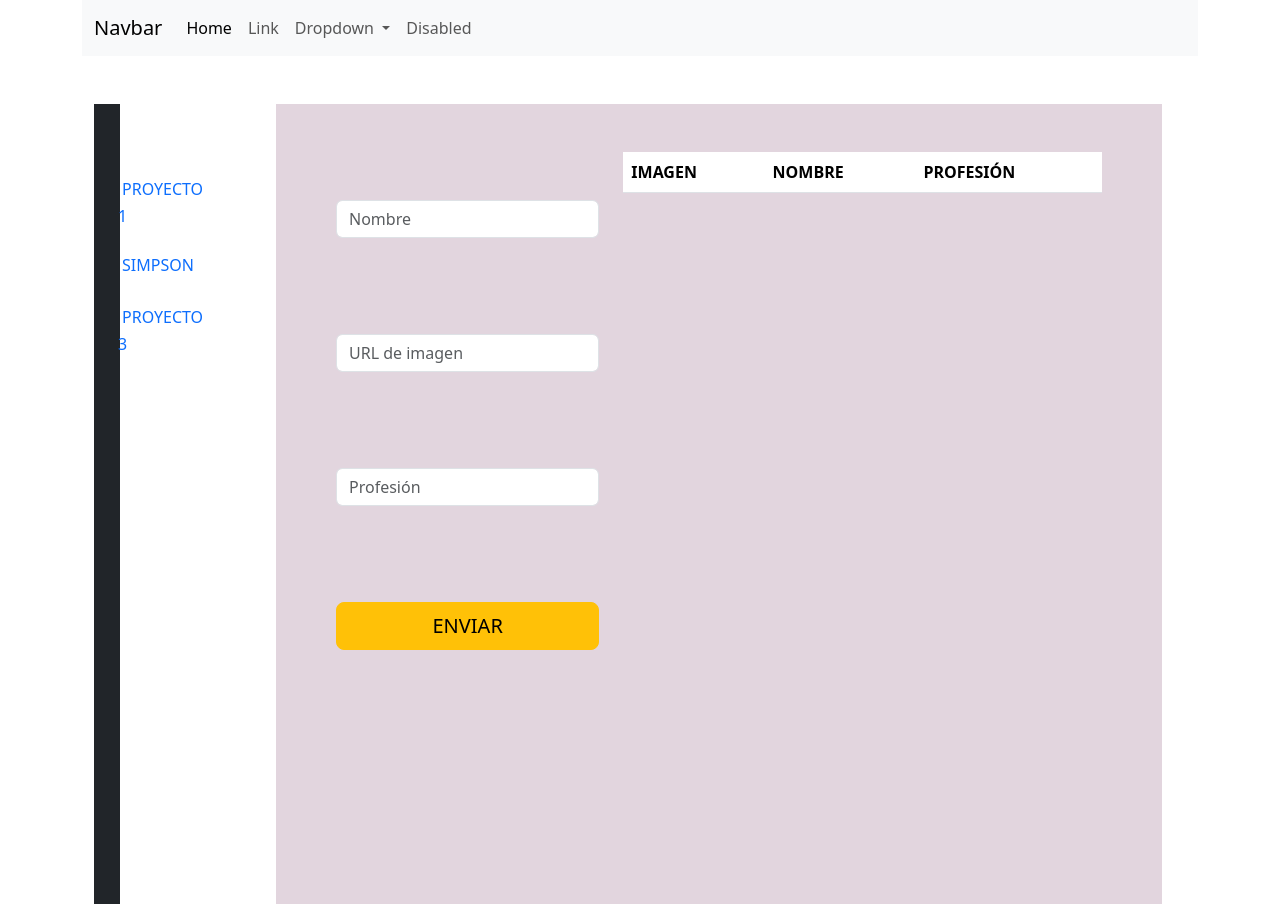
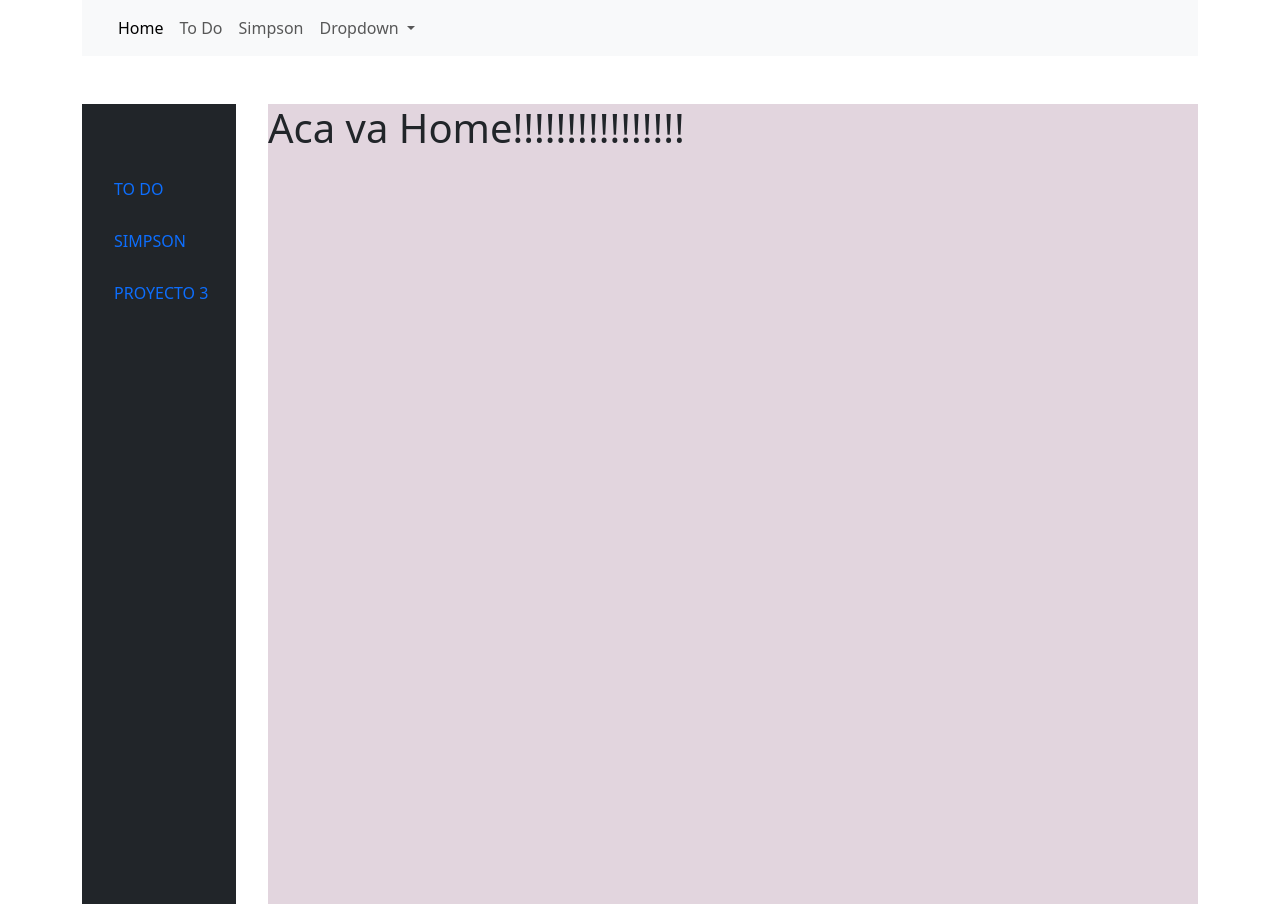
Before and after one commit to jpgoro/Bootcamp-ASJ, an Angular app in the folder Ejercitacion Angular/ejerciciosAngular/: page /home in a window 1280 px wide. Before the commit this address led to /. Built offline with nearby package versions, Linux system fonts and the light colour scheme.

Commit message:
Agregado de ruteo y home

```diff
--- a/Ejercitacion Angular/ejerciciosAngular/src/app/app-routing.module.ts
+++ b/Ejercitacion Angular/ejerciciosAngular/src/app/app-routing.module.ts
@@ -1,7 +1,16 @@
 import { NgModule } from '@angular/core';
 import { RouterModule, Routes } from '@angular/router';
+import { MainComponent } from './components/main/main.component';
+import { Proyecto1Component } from './components/proyecto1/proyecto1.component';
+import { SimpsonComponent } from './components/simpson/simpson.component';
+import { HomeComponent } from './components/home/home.component';
 
-const routes: Routes = [];
+const routes: Routes = [
+  {path: 'home', component: HomeComponent },
+  {path: 'todo', component: Proyecto1Component},
+  {path: 'simpson', component: SimpsonComponent},
+  {path:'**', pathMatch:'full', redirectTo:'home'}
+];
 
 @NgModule({
   imports: [RouterModule.forRoot(routes)],
--- a/Ejercitacion Angular/ejerciciosAngular/src/app/app.component.css
+++ b/Ejercitacion Angular/ejerciciosAngular/src/app/app.component.css
@@ -0,0 +1,4 @@
+*{
+    margin: 0;
+    padding: 0;
+}
--- a/Ejercitacion Angular/ejerciciosAngular/src/app/app.module.ts
+++ b/Ejercitacion Angular/ejerciciosAngular/src/app/app.module.ts
@@ -11,6 +11,7 @@ import { FooterComponent } from './components/footer/footer.component';
 import { SideComponent } from './components/side/side.component';
 import { Proyecto1Component } from './components/proyecto1/proyecto1.component';
 import { SimpsonComponent } from './components/simpson/simpson.component';
+import { HomeComponent } from './components/home/home.component';
 
 
 @NgModule({
@@ -21,7 +22,8 @@ import { SimpsonComponent } from './components/simpson/simpson.component';
     FooterComponent,
     SideComponent,
     Proyecto1Component,
-    SimpsonComponent
+    SimpsonComponent,
+    HomeComponent
   ],
   imports: [
     BrowserModule,
--- a/Ejercitacion Angular/ejerciciosAngular/src/app/components/header/header.component.html
+++ b/Ejercitacion Angular/ejerciciosAngular/src/app/components/header/header.component.html
@@ -1,16 +1,19 @@
 <nav class="navbar navbar-expand-lg bg-body-tertiary">
     <div class="container-fluid">
-      <a class="navbar-brand" href="#">Navbar</a>
+      <a class="navbar-brand" href="#"></a>
       <button class="navbar-toggler" type="button" data-bs-toggle="collapse" data-bs-target="#navbarSupportedContent" aria-controls="navbarSupportedContent" aria-expanded="false" aria-label="Toggle navigation">
         <span class="navbar-toggler-icon"></span>
       </button>
       <div class="collapse navbar-collapse" id="navbarSupportedContent">
         <ul class="navbar-nav me-auto mb-2 mb-lg-0">
           <li class="nav-item">
-            <a class="nav-link active" aria-current="page" href="#">Home</a>
+            <a class="nav-link active" aria-current="page" href="home">Home</a>
           </li>
           <li class="nav-item">
-            <a class="nav-link" href="#">Link</a>
+            <a class="nav-link" href="todo">To Do</a>
+          </li>
+          <li class="nav-item">
+            <a class="nav-link" href="simpson">Simpson</a>
           </li>
           <li class="nav-item dropdown">
             <a class="nav-link dropdown-toggle" href="#" role="button" data-bs-toggle="dropdown" aria-expanded="false">
@@ -23,9 +26,6 @@
               <li><a class="dropdown-item" href="#">Something else here</a></li>
             </ul>
           </li>
-          <li class="nav-item">
-            <a class="nav-link ">Disabled</a>
-          </li>
         </ul>
 
       </div>
--- /dev/null
+++ b/Ejercitacion Angular/ejerciciosAngular/src/app/components/home/home.component.html
@@ -0,0 +1 @@
+<h1>Aca va Home!!!!!!!!!!!!!!!!</h1>
--- a/Ejercitacion Angular/ejerciciosAngular/src/app/components/main/main.component.html
+++ b/Ejercitacion Angular/ejerciciosAngular/src/app/components/main/main.component.html
@@ -2,5 +2,8 @@
     <!-- <div class="container py-5 h-100">
       <app-proyecto1></app-proyecto1>
     </div> -->
-    <app-simpson></app-simpson>
+    <!-- <app-simpson></app-simpson> -->
+
+    <router-outlet></router-outlet>
+
   </section>
--- a/Ejercitacion Angular/ejerciciosAngular/src/app/components/side/side.component.html
+++ b/Ejercitacion Angular/ejerciciosAngular/src/app/components/side/side.component.html
@@ -1,6 +1,6 @@
-<div class="container-fluid mt-5 border-1">
+<div class="container-fluid mt-5">
   <div class="row flex-nowrap">
-    <div class="col-auto col-md-3 col-xl-2 px-sm-2 px-0 bg-dark">
+    <div class="col-auto bg-dark">
       <div
         class="d-flex flex-column align-items-center align-items-sm-start px-3 pt-2 text-white min-vh-100"
       >
@@ -10,13 +10,13 @@
         >
 
           <li>
-            <a href="#" class="nav-link px-0 align-middle">
+            <a href="todo" class="nav-link px-0 align-middle">
               <i class="fs-4 bi-table"></i>
-              <span class="ms-1 d-none d-sm-inline">PROYECTO 1</span></a
+              <span class="ms-1 d-none d-sm-inline">TO DO</span></a
             >
           </li>
           <li>
-            <a href="#" class="nav-link px-0 align-middle">
+            <a href="simpson" class="nav-link px-0 align-middle">
               <i class="fs-4 bi-table"></i>
               <span class="ms-1 d-none d-sm-inline">SIMPSON</span></a
             >
```
Also changed, not shown: Ejercitacion Angular/ejerciciosAngular/src/app/components/home/home.component.ts (added, +10 -0 lines), Ejercitacion Angular/ejerciciosAngular/src/app/components/home/home.component.css (added), 1 other file (tests, documents, lock files or other folders).
